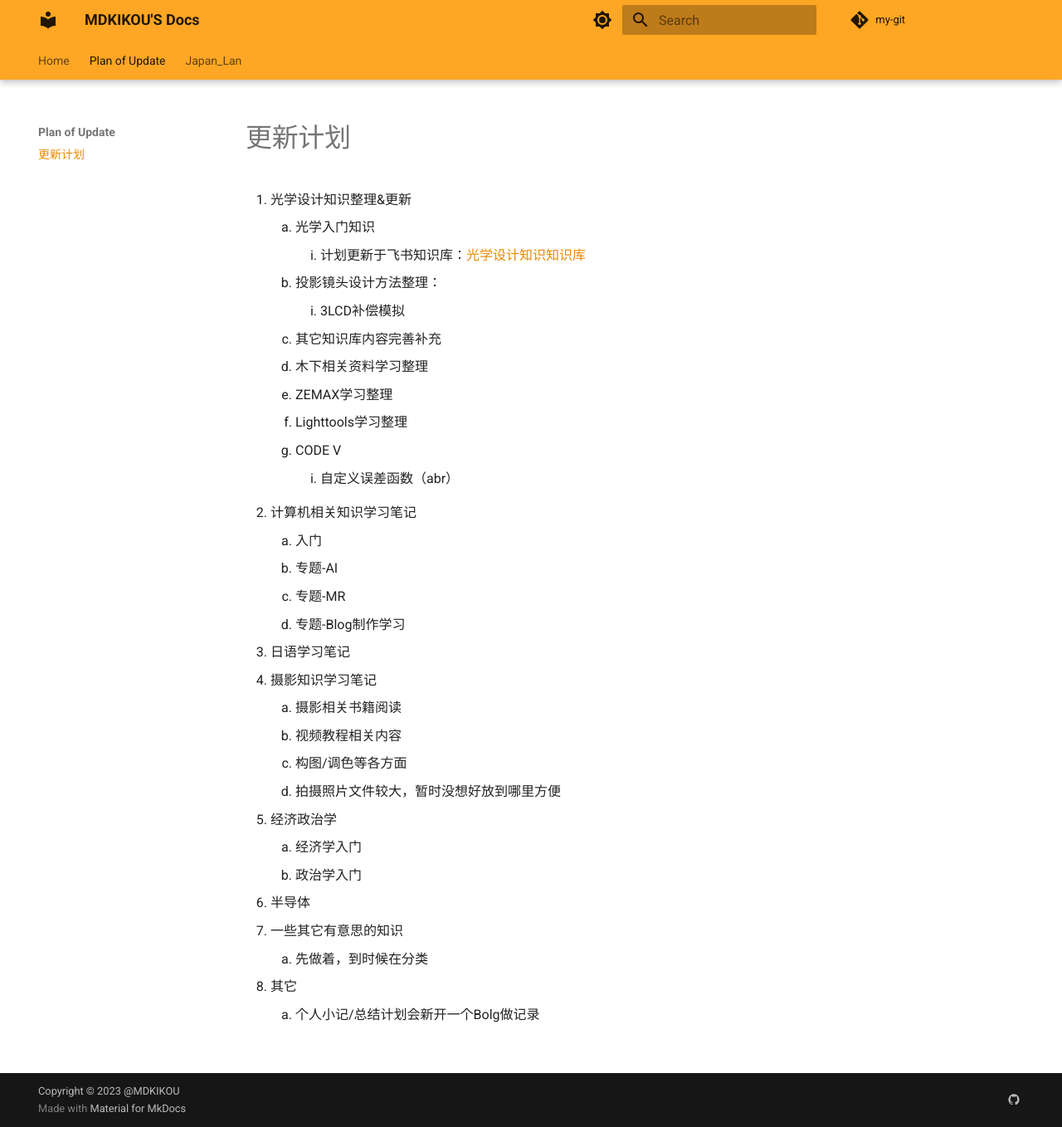
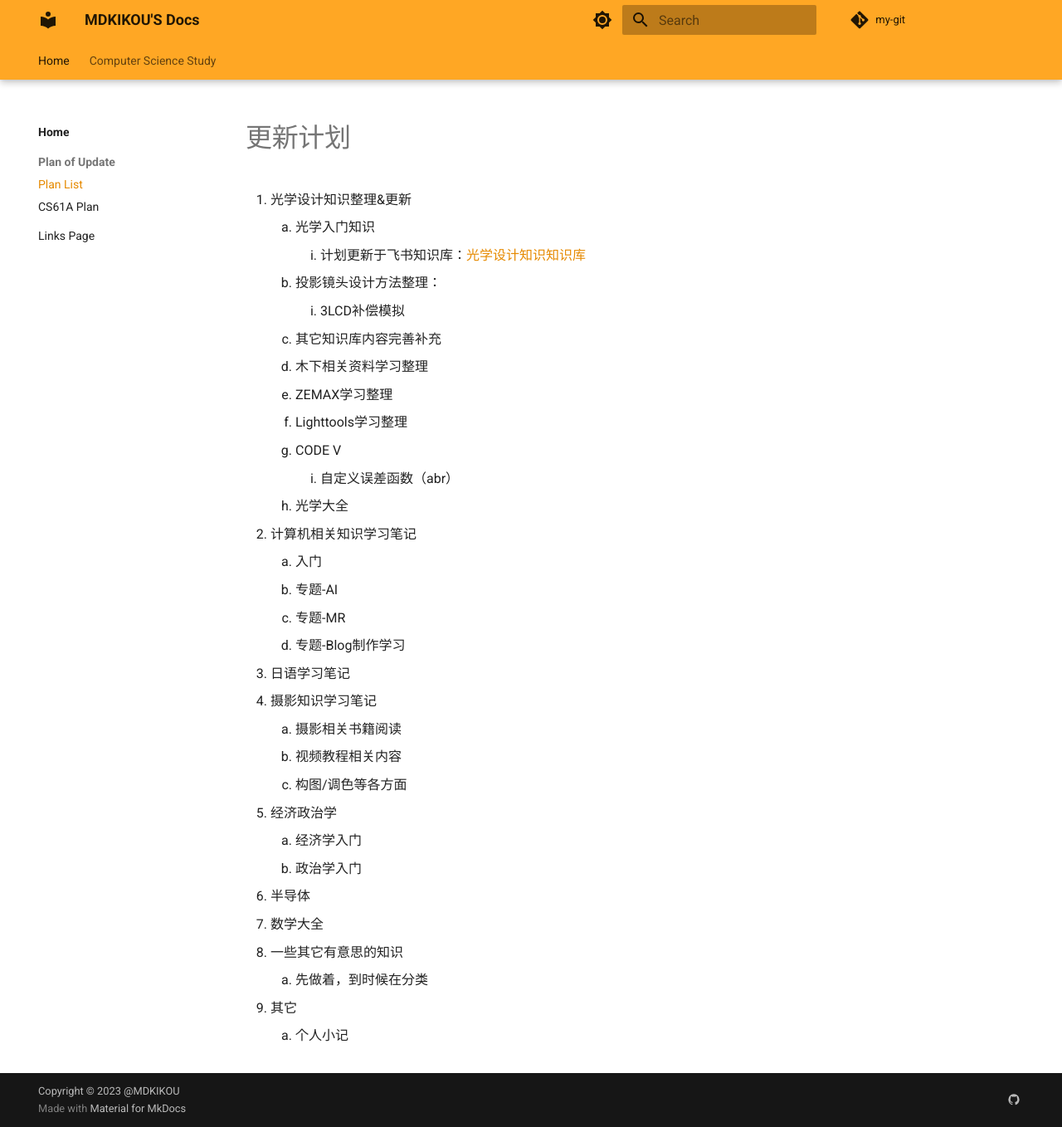
Before and after one commit to mdkikou/MK.MDKIKOU, an MkDocs documentation site: the page built from docs/Plan/plan.md, in a window 1280 px wide and 1358 px high. Shown: the whole window at 83% size. Built offline with MkDocs 1.6.1 and Material for MkDocs 9.7.7, drawn with Linux system fonts in a browser that asks for light colours; comment, search, counter and statistics services are not loaded; old or Windows-style settings are respelled for this version of MkDocs.

Commit message:
$ADDing intial documentation files

```diff
--- a/docs/Plan/plan.md
+++ b/docs/Plan/plan.md
@@ -11,6 +11,7 @@
     6. Lighttools学习整理
     7. CODE V
         1. 自定义误差函数（abr）
+    8. 光学大全
 2. 计算机相关知识学习笔记
     1. 入门
     2. 专题-AI
@@ -21,12 +22,12 @@
     1. 摄影相关书籍阅读
     2. 视频教程相关内容
     3. 构图/调色等各方面
-    4. 拍摄照片文件较大，暂时没想好放到哪里方便
 5. 经济政治学
     1. 经济学入门
     2. 政治学入门
 6. 半导体
-7. 一些其它有意思的知识
+7. 数学大全
+8. 一些其它有意思的知识
     1. 先做着，到时候在分类
-8. 其它
-    1. 个人小记/总结计划会新开一个Bolg做记录
+9. 其它
+    1. 个人小记
--- a/mkdocs.yml
+++ b/mkdocs.yml
@@ -2,15 +2,17 @@ site_name: MDKIKOU'S Docs
 
 nav:
   - Home:
-    - index.md
-    - Link.md
-  - Plan of Update:
-    - Plan/plan.md
-  - Japan_Lan:
-    - Japan_Lan/Plan.md
-    - Japan_Lan/Lesson6.md
-    #- FirstPage_name: source_test/page1.md
-    #- SecendPage_name: source_test/page2.md
+    - Welcome Page : index.md
+    - Plan of Update:
+      - Plan List: Plan\plan.md
+      - CS61A Plan: Computer\CS61A\Plan.md
+    - Links Page : Link.md
+  - Computer Science Study:
+    - Computer\CS61A\Plan.md
+    - Computer\CS61A\L01.md
+
+  #- FirstPage_name: source_test/page1.md
+  #- SecendPage_name: source_test/page2.md
 
 theme:
   name: material
```
Also changed, not shown: docs/Blog/2023.md (+0 -26 lines), docs/Computer/CS61A/Plan.md (added, +11 -0 lines), docs/Japan_Lan/Lesson6.md (deleted, +0 -47 lines), docs/Japan_Lan/Plan.md (deleted, +0 -6 lines), docs/Plan/Todo List.md (added, +10 -0 lines), docs/index.md (+2 -4 lines), docs/Computer/CS61A/L01.md (added).
